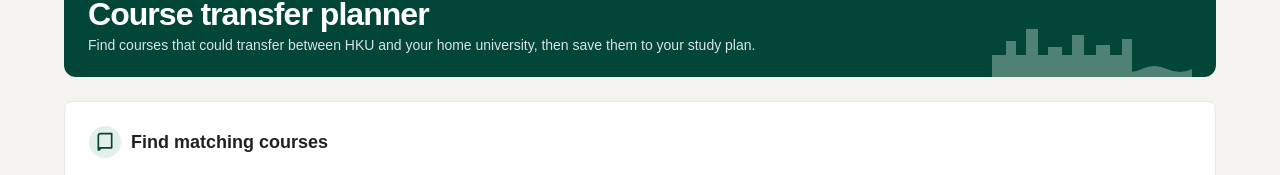
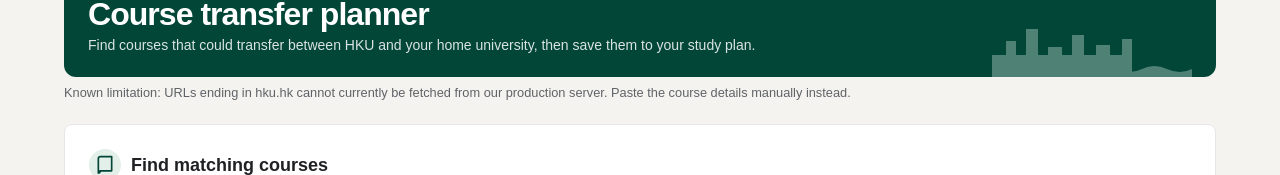
Before and after one commit to riggautam/Team8_COMP3322_GroupProject, a React (Vite) app in the folder frontend/: page /transfer-credits in a window 1280 px wide. Shown: the part 141-316 px from the top of the page. Built offline with nearby package versions, Linux system fonts and the light colour scheme; no server answers.

Commit message:
Add limitation note

```diff
--- a/frontend/src/pages/transfer_credit/TransferCredit.css
+++ b/frontend/src/pages/transfer_credit/TransferCredit.css
@@ -6,7 +6,13 @@
 }
 
 .transfer-credit-page .page-banner {
-  margin-bottom: 0.5rem;
+  margin-bottom: 0;
+}
+
+.tc-limitations {
+  margin: -0.5rem 0 0.5rem;
+  color: var(--color-muted);
+  font-size: 0.8rem;
 }
 
 /* White cards, the same look as the dashboard and blog */
--- a/frontend/src/pages/transfer_credit/TransferCredit.jsx
+++ b/frontend/src/pages/transfer_credit/TransferCredit.jsx
@@ -138,6 +138,10 @@ function TransferCredit() {
         title="Course transfer planner"
         description="Find courses that could transfer between HKU and your home university, then save them to your study plan."
       />
+      <p className="tc-limitations" role="note">
+        Known limitation: URLs ending in hku.hk cannot currently be fetched from our
+        production server. Paste the course details manually instead.
+      </p>
 
       <section className="tc-card" aria-labelledby="tc-match-title">
         <SectionHeading id="tc-match-title" icon="book">Find matching courses</SectionHeading>
```
Also changed, not shown: 1 other file (tests, documents, lock files or other folders).
